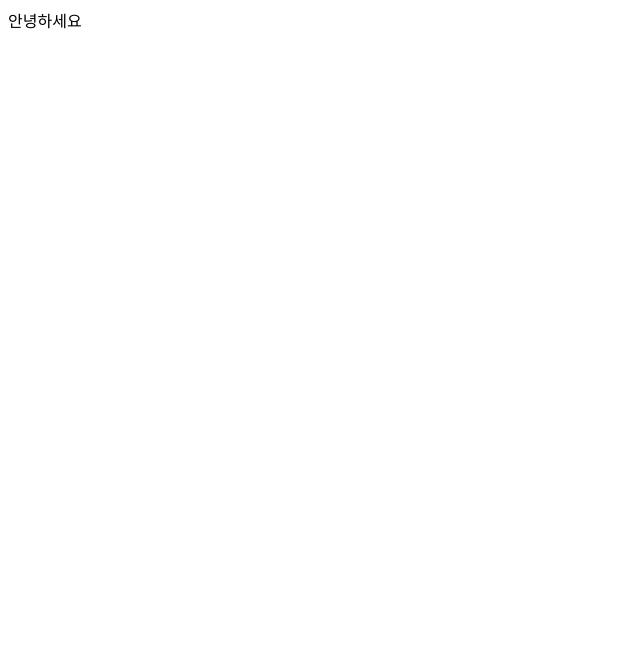
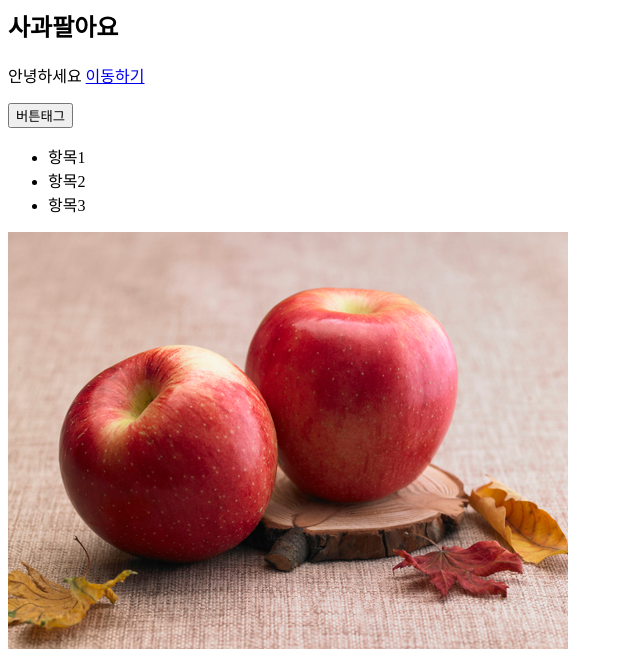
Before and after one commit to tncks2z/HTML_STUDY, a plain HTML site: page index.html in a window 1280 px wide. Shown: the top 649 px of the page, without its empty margins (0-640 px from the left). Drawn offline with Linux system fonts and the light colour scheme.

Commit message:
태그 공부_1

```diff
--- a/index.html
+++ b/index.html
@@ -4,6 +4,18 @@
 		<title>Document</title>
 	</head>
 	<body>
-		<p> 안녕하세요 </p>
+		<h2>사과팔아요</h2>
+		<p>안녕하세요 <a href="https://naver.com">이동하기</a></p>
+		<button>버튼태그</button>
+		<ul>
+			<li>항목1</li>
+			<li>항목2</li>
+			<li>항목3</li>
+		</ul>
+		<p>
+			<a href="https://google.com">
+				<img src="사과_본문.jpg" />
+			</a>
+		</p>
 	</body>
 </html>
```
Also changed, not shown: 사과_본문.jpg (added).
